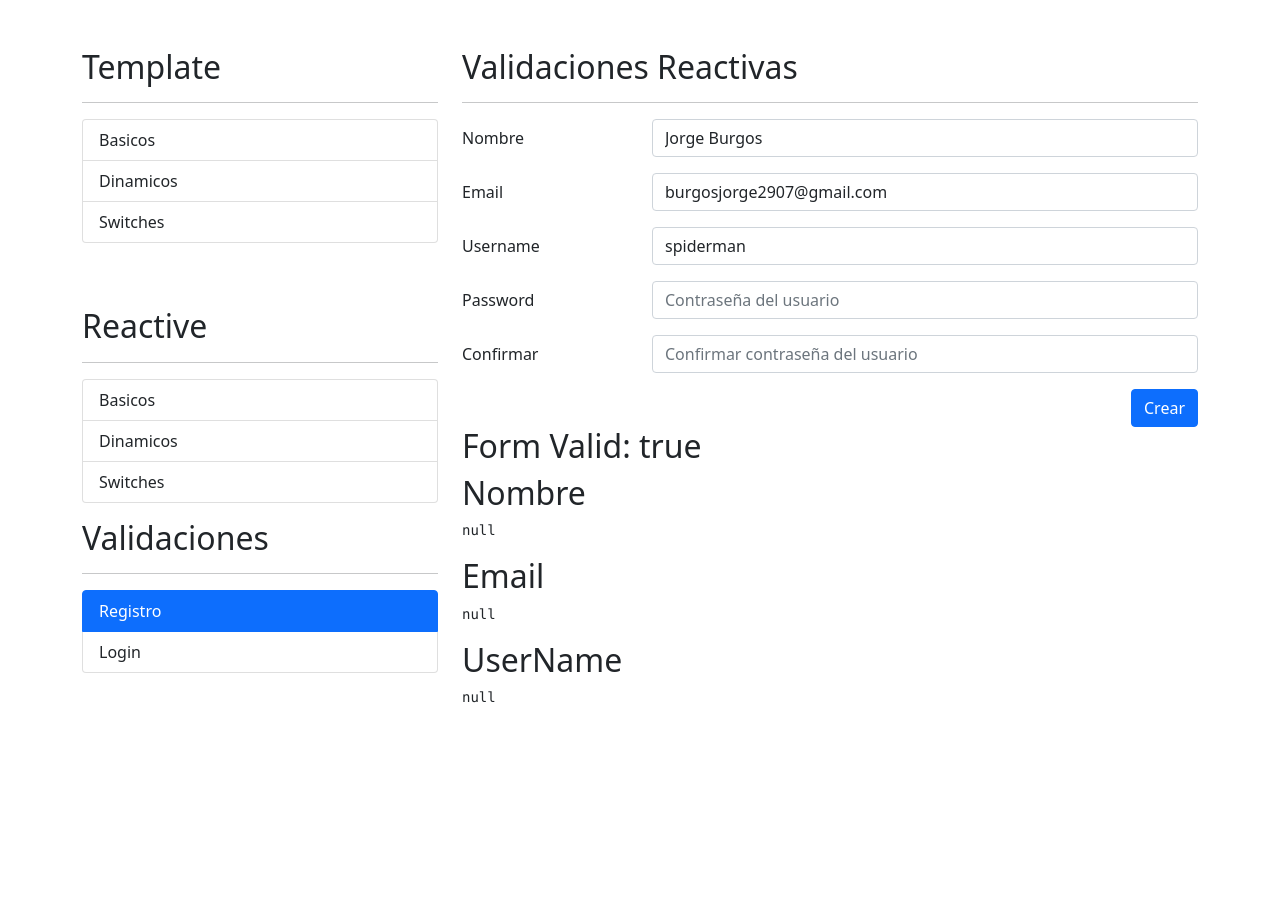
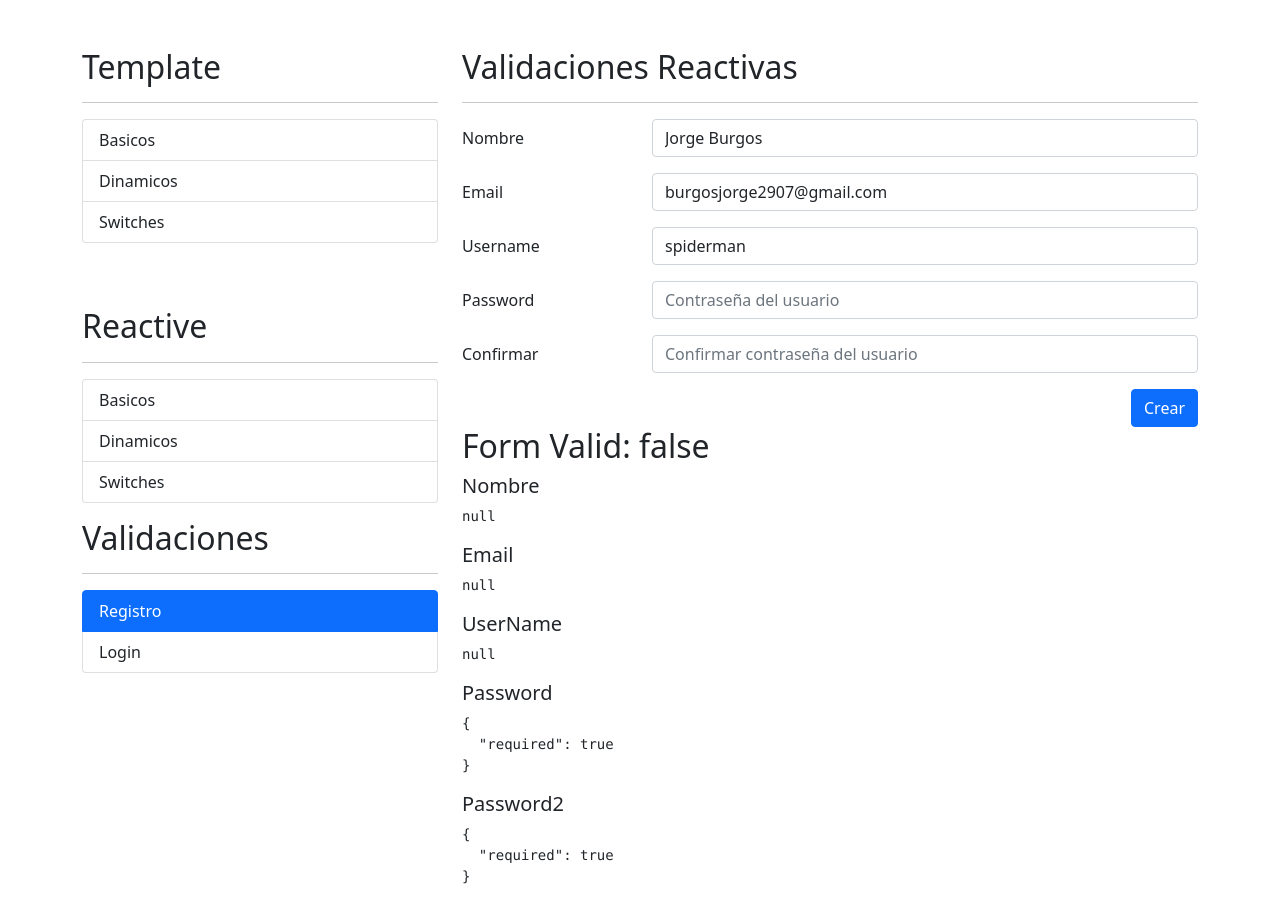
Before and after one commit to JorgeABurgos2907/FormulariosApp, an Angular app: page /auth/registro in a window 1280 px wide. Before the commit the page ends 800 px from the top, so only its background shows below. Built offline with nearby package versions, Linux system fonts and the light colour scheme.

Commit message:
contraseñas iguales

```diff
--- a/src/app/auth/pages/registro/registro.component.html
+++ b/src/app/auth/pages/registro/registro.component.html
@@ -58,9 +58,12 @@
                 <div class="col-sm-9">
                     <input type="password"
                             class="form-control"
+                            formControlName="password"
                             placeholder="Contraseña del usuario">
-
-                </div>
+                    <span class="form-text text-danger" *ngIf="campoNoValido('password')">
+                        La contraseña debe ser mayor de 6 caracteres
+                    </span>
+        </div>
             </div>
 
             <div class="row mb-3">
@@ -69,8 +72,11 @@
                 <div class="col-sm-9">
                     <input type="password"
                             class="form-control"
+                            formControlName= "password2"
                             placeholder="Confirmar contraseña del usuario">
-
+                    <span class="form-text text-danger" *ngIf="campoNoValido('password2')">
+                        La contraseña debe ser igual
+                    </span>
                 </div>
             </div>
 
@@ -91,11 +97,17 @@
 
 <h2>Form Valid: {{ miFormulario.valid }}</h2>
 
-<h2>Nombre</h2>
+<h5>Nombre</h5>
 <pre>{{miFormulario.controls.nombre.errors | json}}</pre>
 
-<h2>Email</h2>
+<h5>Email</h5>
 <pre>{{miFormulario.controls.email.errors | json}}</pre>
 
-<h2>UserName</h2>
+<h5>UserName</h5>
 <pre>{{miFormulario.controls.username.errors | json}}</pre>
+
+<h5>Password</h5>
+<pre>{{miFormulario.controls.password.errors | json}}</pre>
+
+<h5>Password2</h5>
+<pre>{{miFormulario.controls.password2.errors | json}}</pre>
--- a/src/app/auth/pages/registro/registro.component.ts
+++ b/src/app/auth/pages/registro/registro.component.ts
@@ -15,7 +15,11 @@ export class RegistroComponent implements OnInit {
   miFormulario: FormGroup = this.fb.group({
     nombre: ['',[Validators.required, Validators.pattern(this.validatorService.nombreApellidoPattern)]],
     email: ['',[Validators.required, Validators.email, Validators.pattern(this.validatorService.emailPattern) ]],
-    username: ['',[Validators.required, noPuedeSerStrider]],
+    username: ['',[Validators.required, this.validatorService.noPuedeSerStrider]],
+    password: ['',[Validators.required, Validators.minLength(6) ]],
+    password2: ['',[Validators.required, ]],
+  }, {
+    Validators: [this.validatorService.camposIguales('password','password2')]
   })
 
   constructor(private fb:FormBuilder, private validatorService: ValidatorService) { }
--- a/src/app/shared/validator/validator.service.ts
+++ b/src/app/shared/validator/validator.service.ts
@@ -1,5 +1,5 @@
 import { Injectable } from '@angular/core';
-import { FormControl, ValidationErrors } from '@angular/forms';
+import { AbstractControl, FormControl, ValidationErrors} from '@angular/forms';
 
 @Injectable({
   providedIn: 'root'
@@ -20,4 +20,25 @@ export class ValidatorService {
     }
     return null;
   }
+
+  camposIguales(campo1:string, campo2:string){
+
+    return ( formGroup: AbstractControl ): ValidationErrors | null => {
+
+      const pass1 = formGroup.get(campo1)?.value;
+      const pass2 = formGroup.get(campo2)?.value;
+
+      if(pass1 !== pass2){
+        formGroup.get(campo2)?.setErrors({noIguales: true});
+        return { noIguales: true }
+      }
+
+      formGroup.get(campo2)?.setErrors(null);
+
+      return null
+    }
+
+  }
+
+
 }
```
